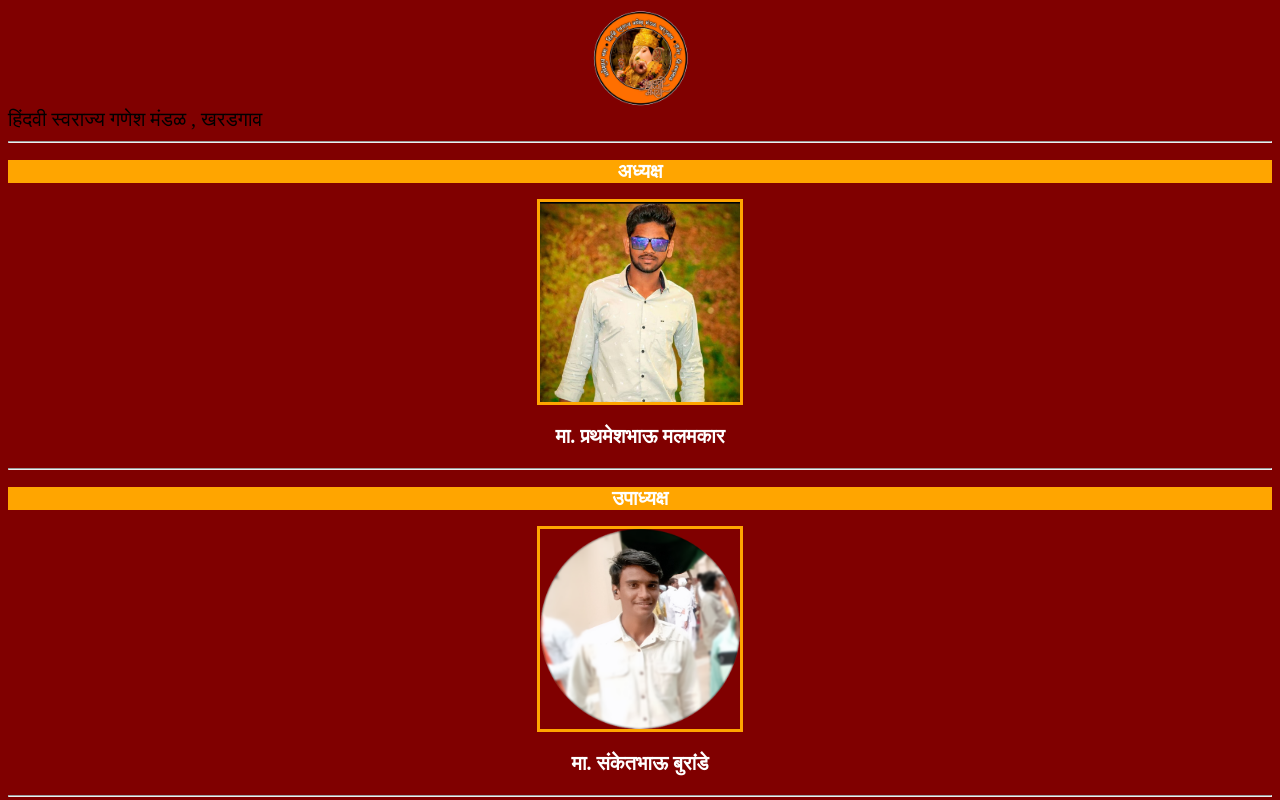
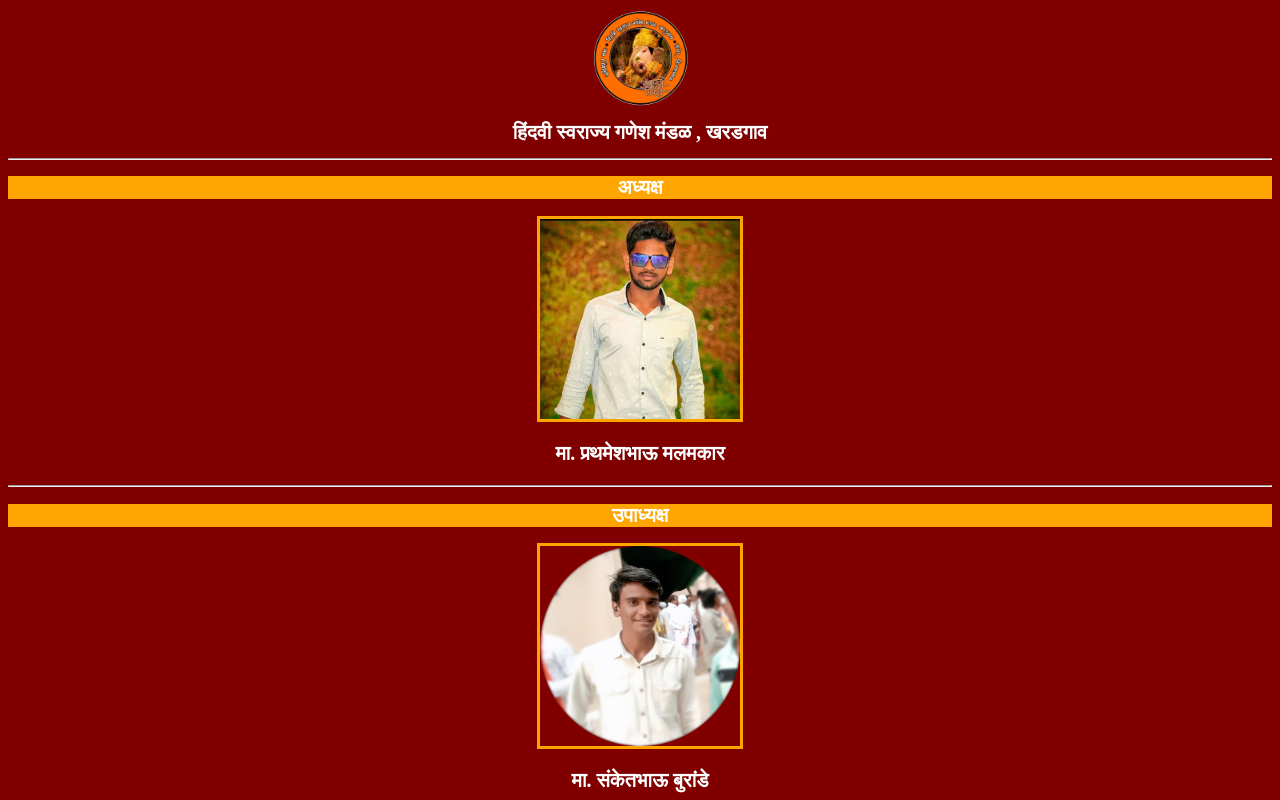
Before and after one commit to iamdigitalcoder/Mandalmemeber.github.io, a plain HTML site: page index.html in a window 1280 px wide. Shown: the top 800 px of the page. Drawn offline with Linux system fonts and the light colour scheme.

Commit message:
Update index.html

```diff
--- a/index.html
+++ b/index.html
@@ -21,7 +21,8 @@
   <div class="logo">
     <img src="./images/logo.png" alt="no image">
   </div>
-  <div class="heading" <h1> हिंदवी स्वराज्य गणेश मंडळ , खरडगाव</h1>
+  <div class="heading" >
+    <h1> हिंदवी स्वराज्य गणेश मंडळ , खरडगाव</h1>
   </div>
   <hr>
   <div class="photo">
```
